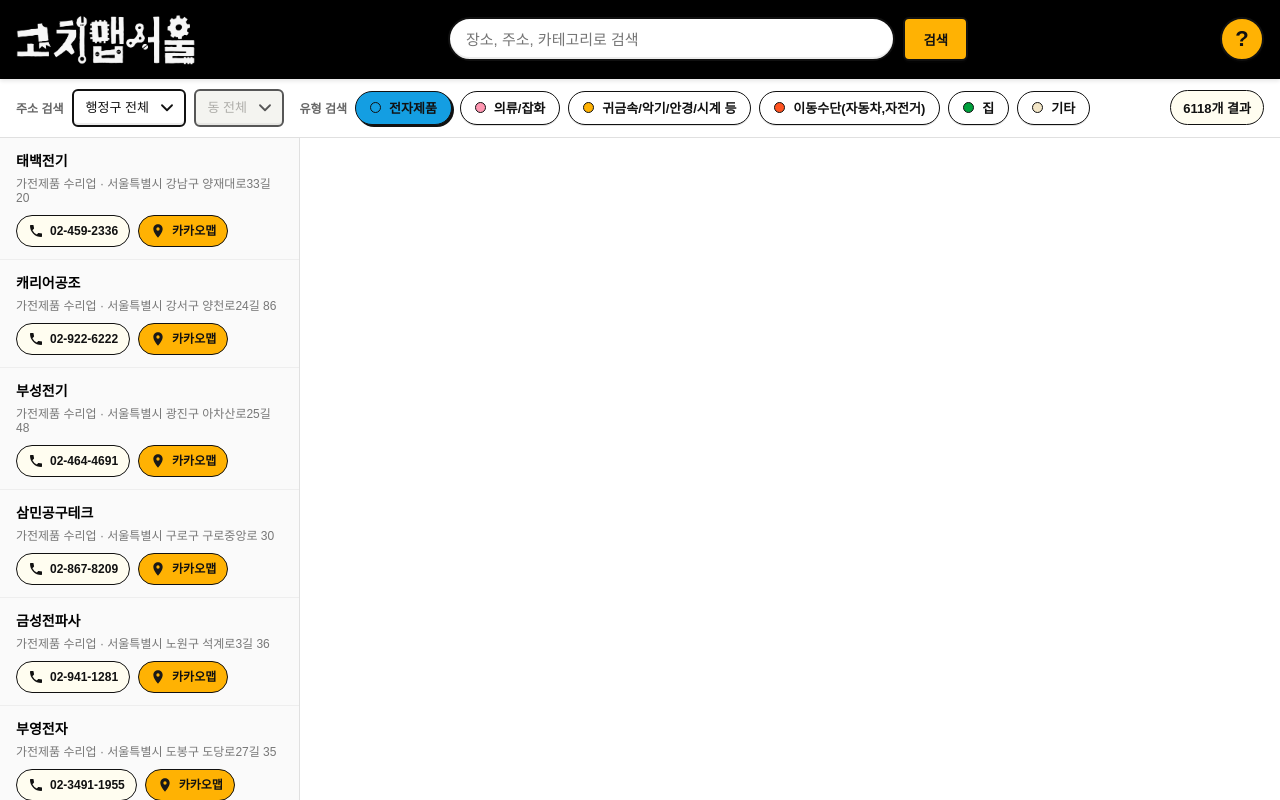
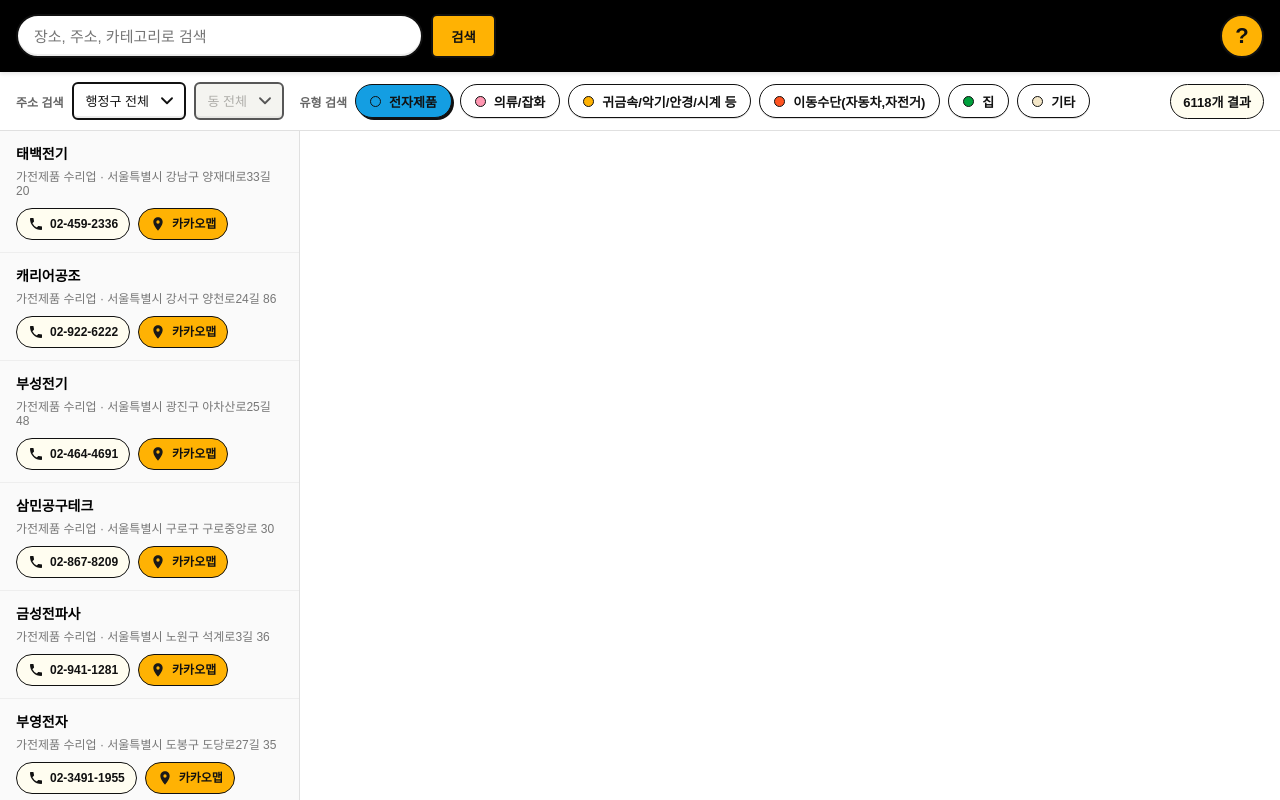
Before and after one commit to gochi-maker/gochimap, a Flask app: page / in a window 1280 px wide. Run offline with Flask 3, Linux system fonts and the light colour scheme.

Commit message:
로고 삭제

```diff
--- a/static/css/style.css
+++ b/static/css/style.css
@@ -64,9 +64,7 @@
 }
 
 #search-bar {
-  grid-column: 2;
   display: flex;
-  align-items: center;
   gap: 8px;
   width: 100%;
 }
--- a/templates/index.html
+++ b/templates/index.html
@@ -9,9 +9,6 @@
 <body>
   <div id="app">
     <header id="site-header">
-      <a id="site-logo" href="https://gochimap.imweb.me/" target="_blank" rel="noopener" aria-label="고치맵 홈">
-        <img src="{{ url_for('static', filename='images/logo.png') }}" alt="고치맵" />
-      </a>
       <div id="search-bar">
         <label class="sr-only" for="search-input">검색어 입력</label>
         <input id="search-input" type="text" placeholder="장소, 주소, 카테고리로 검색" autocomplete="off" />
```
